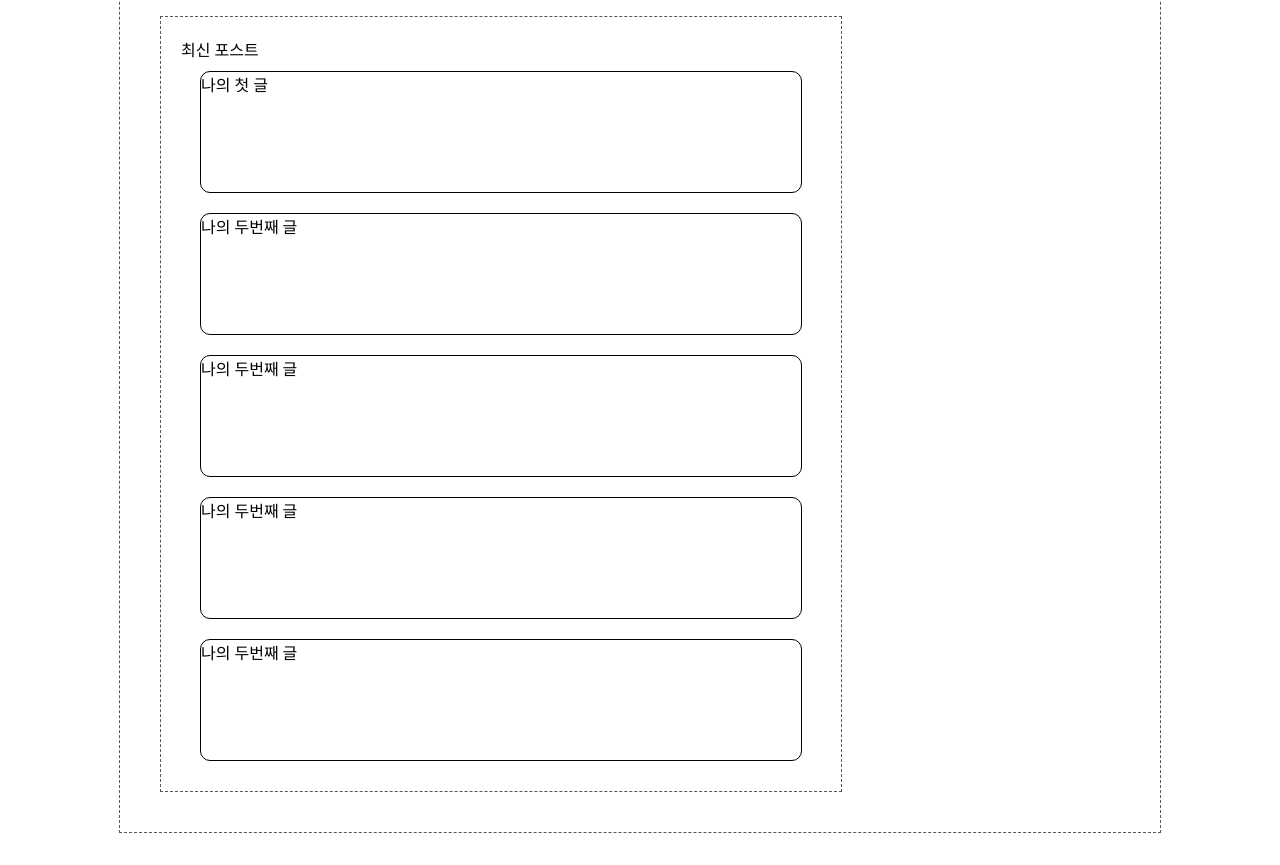
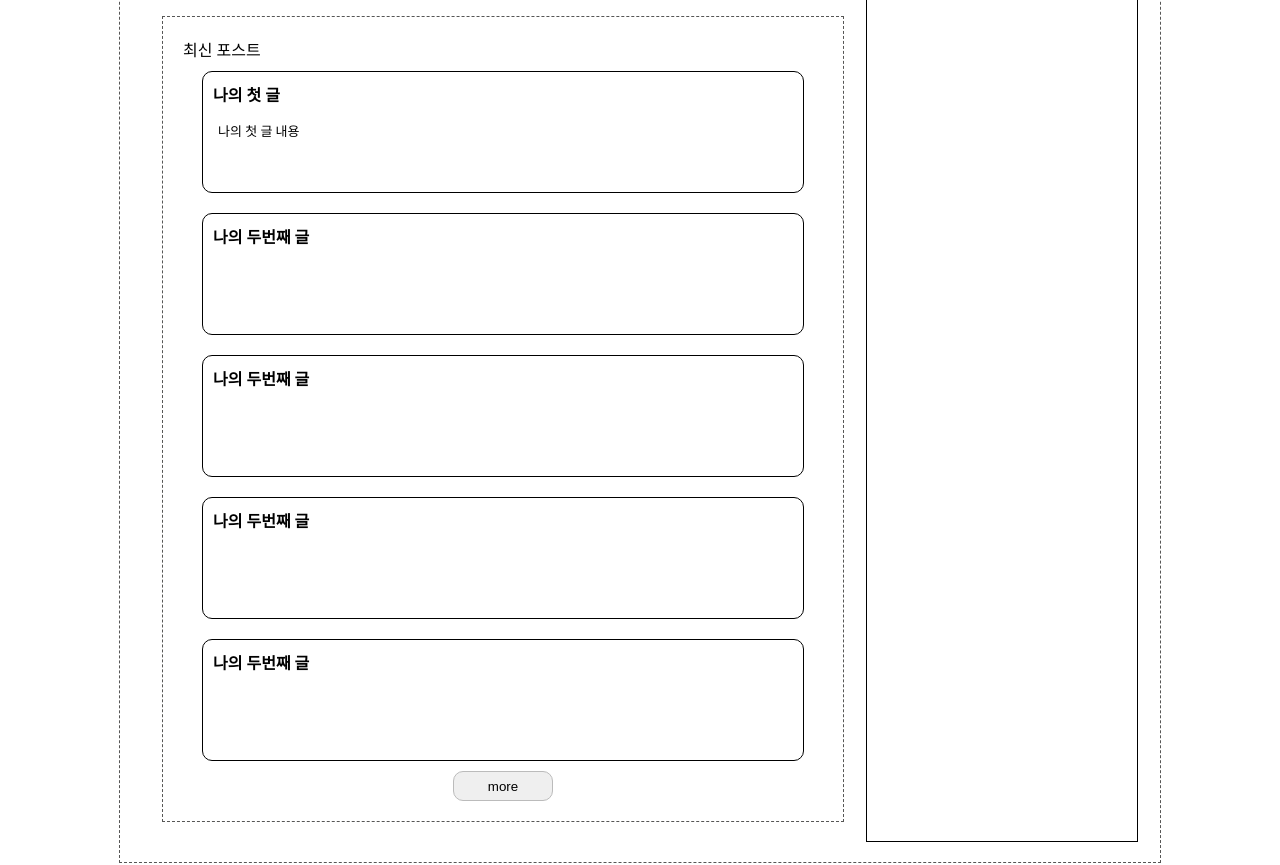
Before and after one commit to spde3289/spde3289.github.io, a React (Create React App) app: page / in a window 1280 px wide. Shown: the part 220-1085 px from the top of the page. Built offline with nearby package versions, Linux system fonts and the light colour scheme.

Commit message:
update main

```diff
--- a/src/components/ContentBox.js
+++ b/src/components/ContentBox.js
@@ -2,13 +2,19 @@ import React from 'react';
 import styled from "styled-components";
 
 const ContentBox = (props) => {
-    console.log(props.title)
     return(
-        <Content>{props.title}</Content>
+        <PostBox>
+            <PostBoxTitle>
+                {props.title}
+            </PostBoxTitle>
+            <PostBoxContent>
+                {props.content}
+            </PostBoxContent>
+        </PostBox>
     );
 };
 
-const Content = styled.div`
+const PostBox = styled.div`
     width: 600px;
     height: 120px;
     margin: 10px auto;
@@ -16,4 +22,13 @@ const Content = styled.div`
     border-radius: 10px;
 `;
 
+const PostBoxTitle = styled.h2`
+    margin: 10px;
+`;
+
+const PostBoxContent = styled.p`
+    margin: 15px;
+    font-size: 13px;
+`;
+
 export default ContentBox;
--- a/src/pages/Home.js
+++ b/src/pages/Home.js
@@ -14,15 +14,18 @@ const Home = () => {
                 안녕하세요. <p/>
                 꾸준하게 공부하는 주니어 개발자 김지훈입니다.
                 </Introduction>
+                <Content>
                 <ContentBoxArea>
                     최신 포스트
-                    <ContentBox title="나의 첫 글" ></ContentBox>
+                    <ContentBox title="나의 첫 글" content='나의 첫 글 내용'></ContentBox>
                     <ContentBox title="나의 두번째 글"></ContentBox>
                     <ContentBox title="나의 두번째 글"></ContentBox>
                     <ContentBox title="나의 두번째 글"></ContentBox>
                     <ContentBox title="나의 두번째 글"></ContentBox>
+                    <ContentsMore>more</ContentsMore>
                 </ContentBoxArea>
-
+                <ConstentList></ConstentList>
+                </Content>
             </Main>
             <Footer></Footer>
         </div>
@@ -39,7 +42,13 @@ const Main = styled.main`
 
 const Introduction = styled.div`
     font-size: 20px;
-`
+`;
+
+const Content = styled.div`
+    display: flex;
+    justify-content: space-evenly;
+`;
+
 
 const ContentBoxArea = styled.div`
     width: 640px;
@@ -49,6 +58,22 @@ const ContentBoxArea = styled.div`
     display: flex;
     flex-wrap: wrap;
     justify-content: space-between;
-`
+`;
+
+const ContentsMore = styled.button`
+    margin: 0 auto;
+    width: 100px;
+    height: 30px;
+    border: 1px solid #bbb;
+    border-radius: 10px;
+    text-align: center;
+`;
+
+const ConstentList = styled.div`
+    border: 1px solid #000;
+    width: 270px;
+`;
+
+
 
 export default Home;
```
